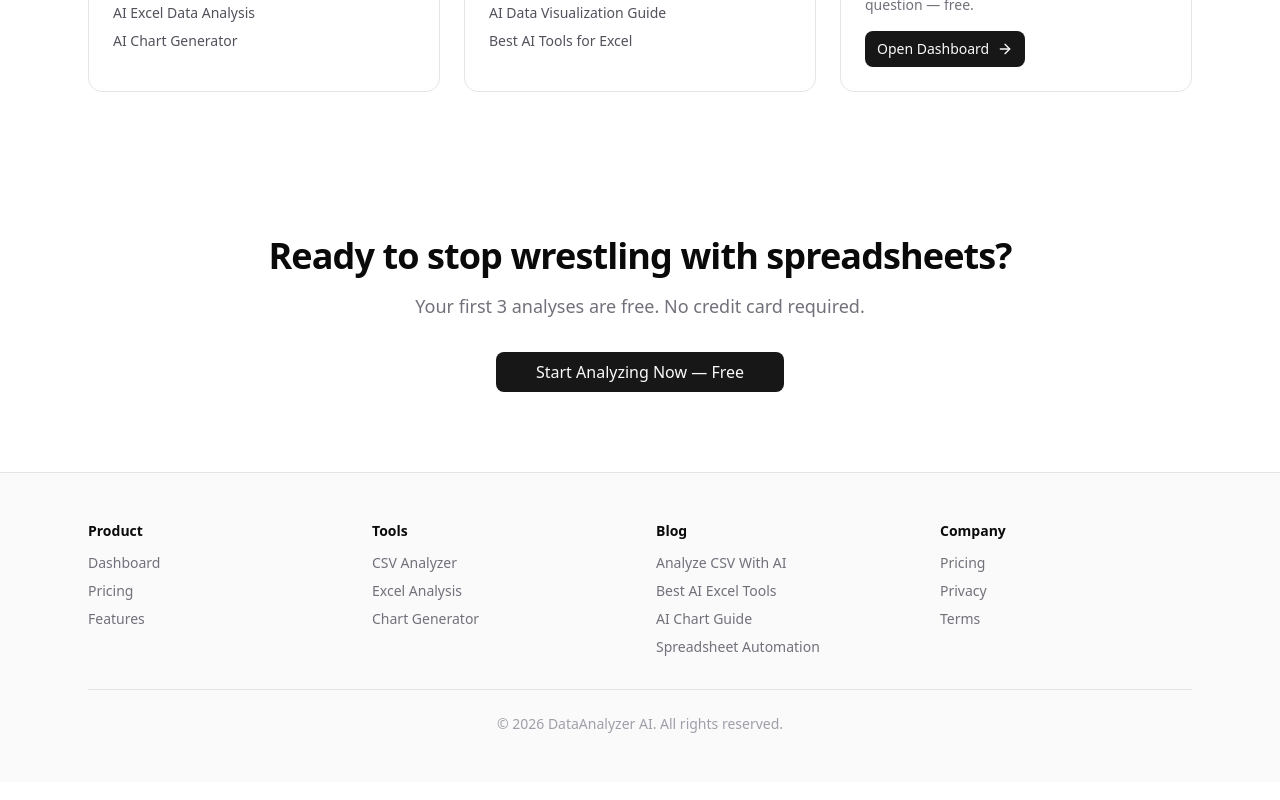
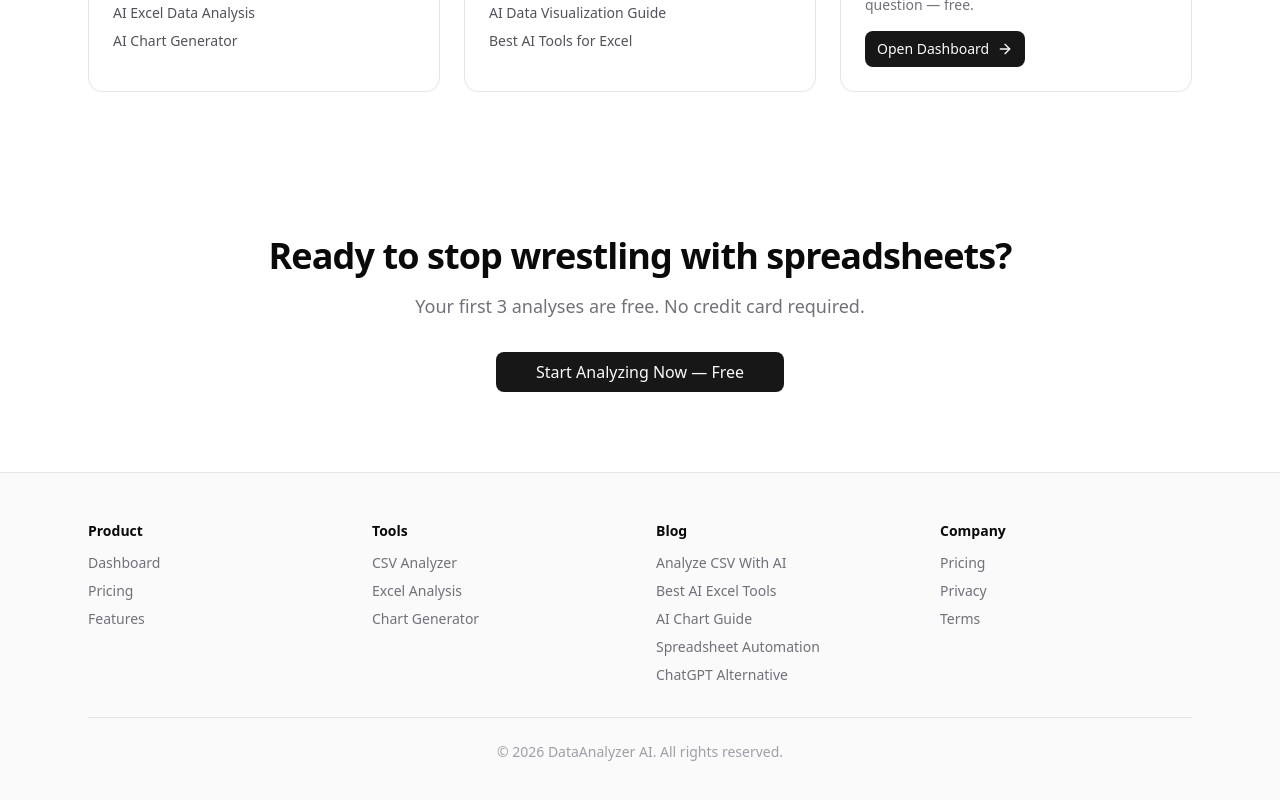
Before and after one commit to CindyLiao1106/nocodecsv, a Next.js app: page / in a window 1280 px wide. Shown: the part 2164-2964 px from the top of the page. Built offline with nearby package versions, Linux system fonts and the light colour scheme; no server answers.

Commit message:
seo(nightly): shorten homepage meta description to <=150 chars, add missing footer link to 5th blog post

```diff
--- a/src/app/page.tsx
+++ b/src/app/page.tsx
@@ -10,7 +10,7 @@ import { CTA } from "@/components/landing/cta";
 export const metadata: Metadata = {
   title: "NoCodeCSV — Chat with Your CSV & Excel Files Using AI",
   description:
-    "Upload a CSV or Excel file and ask questions in plain English. AI generates charts, finds patterns, and summarizes your data. Free to start — no coding.",
+    "Upload a CSV or Excel file and ask questions in plain English. AI generates charts, finds patterns, and summarizes your data. Free to start.",
   alternates: { canonical: "https://nocodecsv.com/" },
   openGraph: {
     title: "NoCodeCSV — Chat with Your CSV & Excel Files Using AI",
--- a/src/components/layout/footer.tsx
+++ b/src/components/layout/footer.tsx
@@ -28,6 +28,7 @@ export function Footer() {
               <Link href="/blog/best-ai-tools-for-excel-analysis" className="block hover:text-zinc-700">Best AI Excel Tools</Link>
               <Link href="/blog/ai-data-visualization-guide" className="block hover:text-zinc-700">AI Chart Guide</Link>
               <Link href="/blog/spreadsheet-automation-with-ai" className="block hover:text-zinc-700">Spreadsheet Automation</Link>
+              <Link href="/blog/free-alternative-to-chatgpt-code-interpreter" className="block hover:text-zinc-700">ChatGPT Alternative</Link>
             </div>
           </div>
           <div>
```
